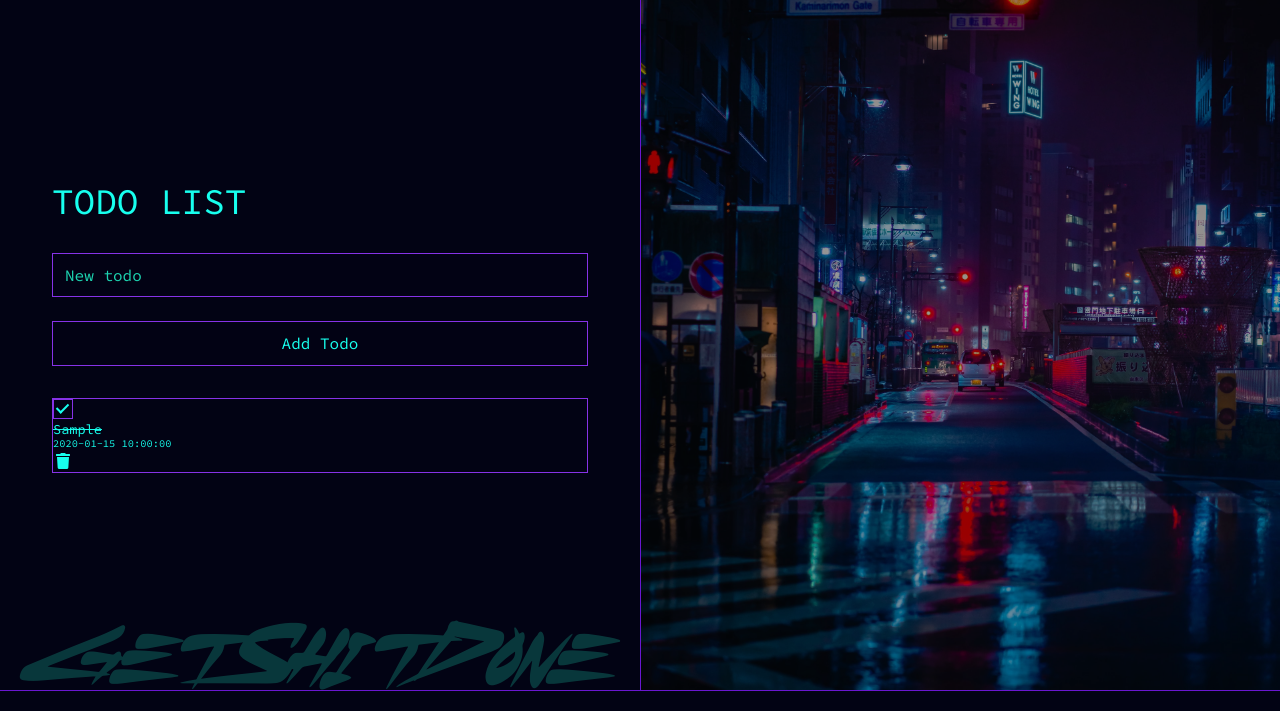
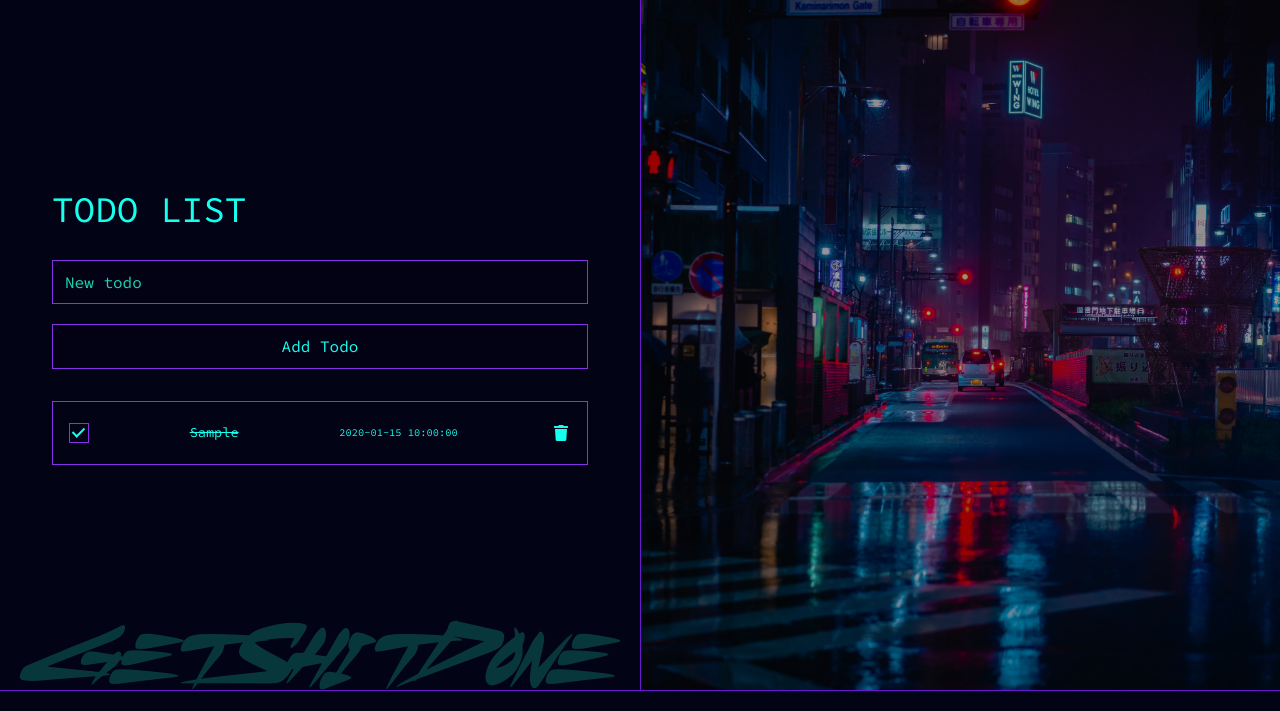
Before and after one commit to jmtakahashi/todo-list-flask, a Flask app: template templates/todos.html in a window 1280 px wide. Shown: the part 59-770 px from the top of the page. Run offline with Flask 2, Linux system fonts and the light colour scheme; the template is opened without the code that fills it: values that come from a table or form of the project are taken from there, others are empty; tables that the repository leaves empty hold one stand-in row (values such as "Sample post"); some libraries are stand-ins or nearby versions.

Commit message:
refactor css for new html markup (no table).

```diff
--- a/static/css/index.css
+++ b/static/css/index.css
@@ -247,7 +247,7 @@ form {
   width: 100%;
   display: flex;
   flex-direction: column;
-  gap: 1.5rem;
+  gap: 1.25rem;
 }
 
 .formItem label {
@@ -307,19 +307,25 @@ button {
 
 .todoList {
   width: 100%;
-  border-collapse: collapse;
-  border: 1px solid var(--form-border-color);
   border-bottom: none;
   margin-bottom: 36px;
 }
 
 .todo {
-  border-bottom: 1px solid var(--form-border-color);
+  border: 1px solid var(--form-border-color);
   color: var(--form-input-text-color);
+  padding: 1rem;
+  display: flex;
+  justify-content: space-between;
+  align-items: center;
+  gap: 1rem;
 }
 
-.todo > td {
-  padding: 1rem;
+/* containers for the checkbox and text, and date and trash can */
+.todo > div {
+  display: flex;
+  align-items: center;
+  gap: .85rem;
 }
 
 /* Customize input div (the container) */
@@ -376,28 +382,36 @@ button {
   transform: rotate(45deg);
 }
 
+.todo__text, .todo__editTodoInput {
+  padding: .40rem;
+  font-size: .85rem;
+  border: 1px solid;
+  margin: 0;
+}
+
 .todo__text {
-  display: block;
+  display: inline-block;
   text-decoration: none;
-  font-size: .85rem;
+  border-color: transparent;
   cursor: pointer;
 }
+
+.todo__text[hidden] {
+  display: none;
+}
+
 .todo__text.complete {
   text-decoration: line-through;
 }
 
-.todo__editTodoInput {
-  padding: .40rem;
-  font-size: .85rem;
+.todo__editTodoInput:focus {
+  outline: none;
+  border-color: var(--accent-light-purple);
 }
 
 .todo__dateAdded {
   display: block;
   font-size: .65rem;
-}
-
-.todo > td:last-child {
-  text-align: right;
 }
 
 .deleteBtnContainer {
```
